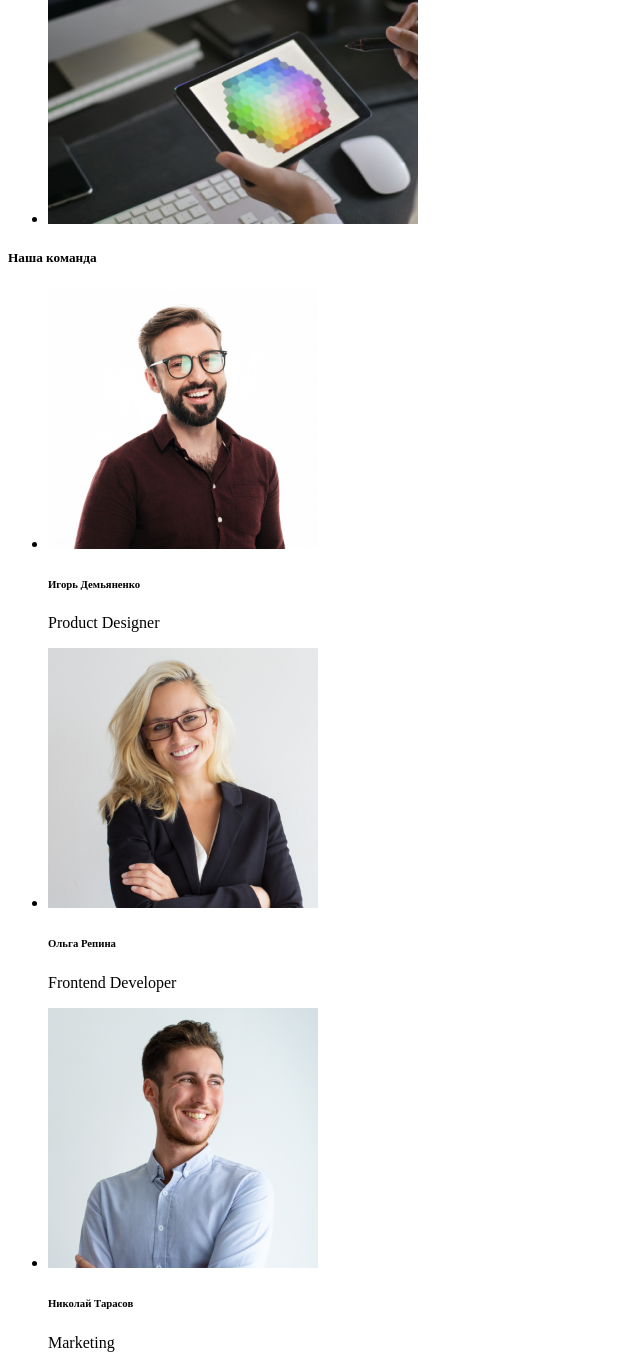
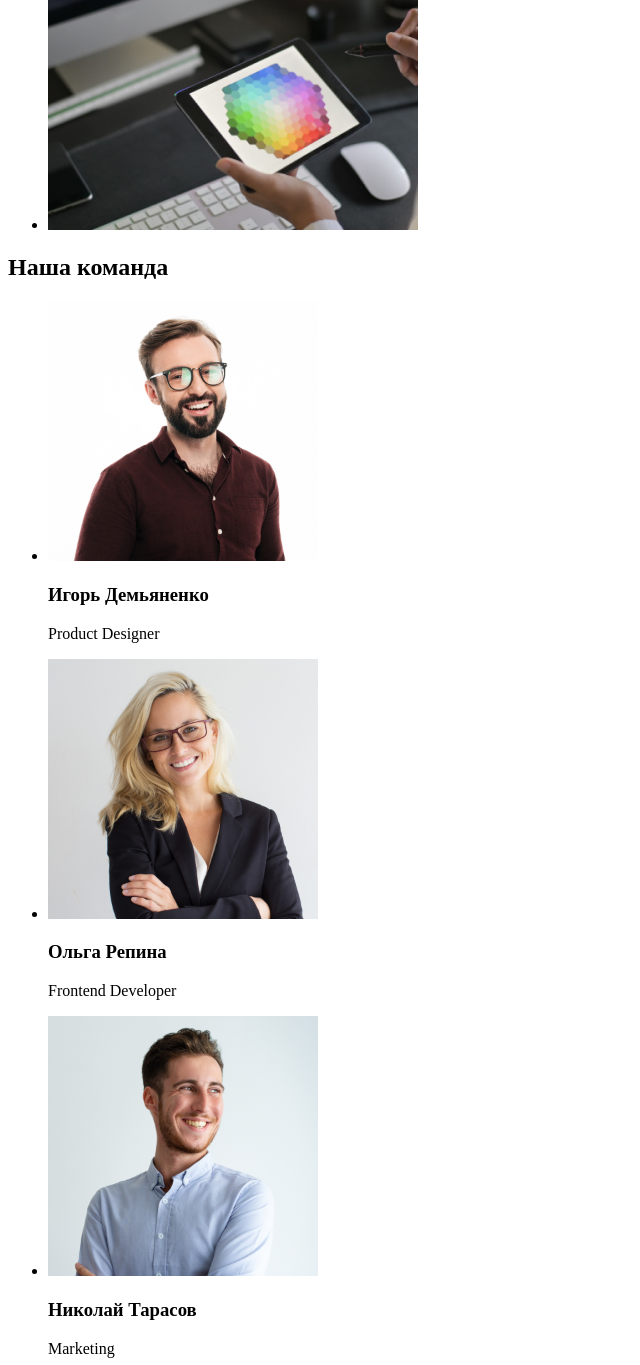
Before and after one commit to Anastasia-Solovei/goit-markup-hw-01, a plain HTML site: page index.html in a window 1280 px wide. Shown: the part 1320-2685 px from the top of the page, without its empty margins (0-640 px from the left). Drawn offline with Linux system fonts and the light colour scheme.

Commit message:
Изменяет уровни текстовых заголовков

```diff
--- a/index.html
+++ b/index.html
@@ -76,7 +76,7 @@
 
       <!-- Виды услуг -->
       <section>
-        <h4>Чем мы занимаемся</h4>
+        <h2>Чем мы занимаемся</h2>
         <ul>
           <li>
             <img
@@ -104,7 +104,7 @@
 
       <!-- Наша команда -->
       <section>
-        <h5>Наша команда</h5>
+        <h2>Наша команда</h2>
         <ul>
           <li>
             <img
@@ -112,7 +112,7 @@
               alt="молодой мужчина в коричневой рубашке и очках"
               width="270"
             />
-            <h6>Игорь Демьяненко</h6>
+            <h3>Игорь Демьяненко</h3>
             <p lang="en">Product Designer</p>
           </li>
           <li>
@@ -121,7 +121,7 @@
               alt="молодая девушка со светлыми волосами в очках"
               width="270"
             />
-            <h6>Ольга Репина</h6>
+            <h3>Ольга Репина</h3>
             <p lang="en">Frontend Developer</p>
           </li>
           <li>
@@ -130,7 +130,7 @@
               alt="молодой мужчина в светлой рубашке"
               width="270"
             />
-            <h6>Николай Тарасов</h6>
+            <h3>Николай Тарасов</h3>
             <p lang="en">Marketing</p>
           </li>
           <li>
@@ -139,7 +139,7 @@
               alt="молодой мужчина в черной футболке и очках"
               width="270"
             />
-            <h6>Михаил Ермаков</h6>
+            <h3>Михаил Ермаков</h3>
             <p lang="en">UI Designer</p>
           </li>
         </ul>
```
